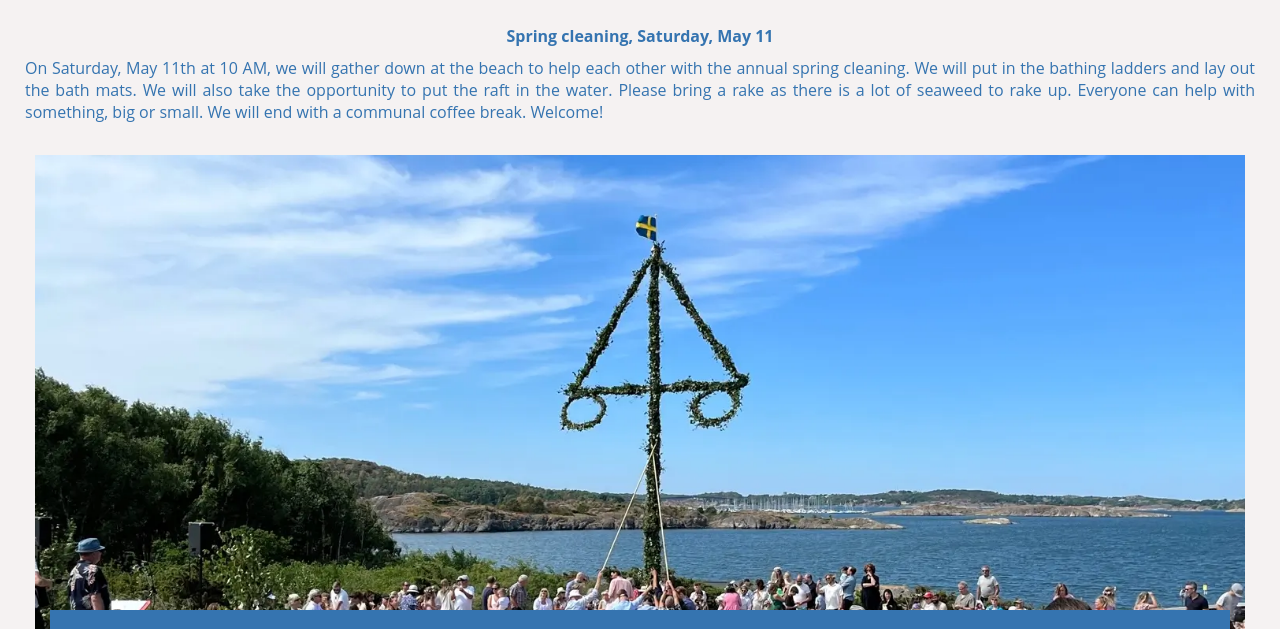
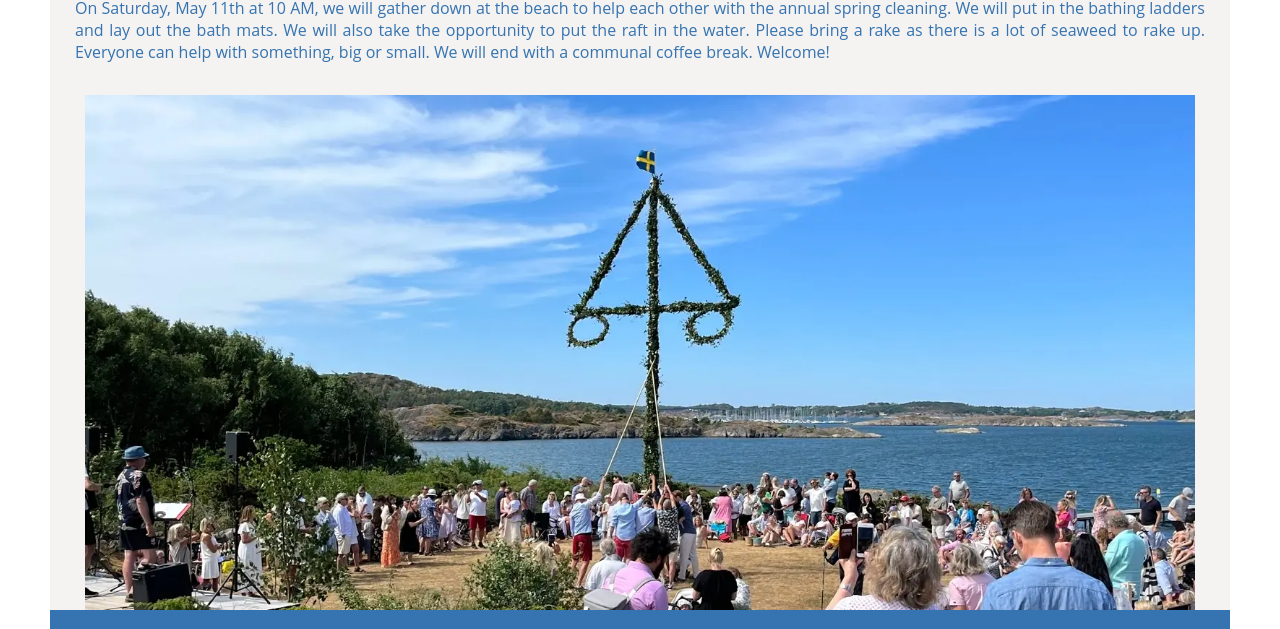
Before and after one commit to SofiaNords/beach-club, a plain HTML site: page news-events.html in a window 1280 px wide. Shown: the part 115-744 px from the top of the page. Drawn offline with Linux system fonts and the light colour scheme.

Commit message:
Add features in README.md

```diff
--- a/assets/css/style.css
+++ b/assets/css/style.css
@@ -219,6 +219,9 @@ main {
     background-color: rgb(245, 242, 242);
     padding: 25px;
     margin: 60px 0;
+    max-width: 1180px;
+    margin: 0 auto;
+    position: relative;
 }
 
 /* Footer */
```
Also changed, not shown: contact.html (+9 -4 lines), 1 other file.
